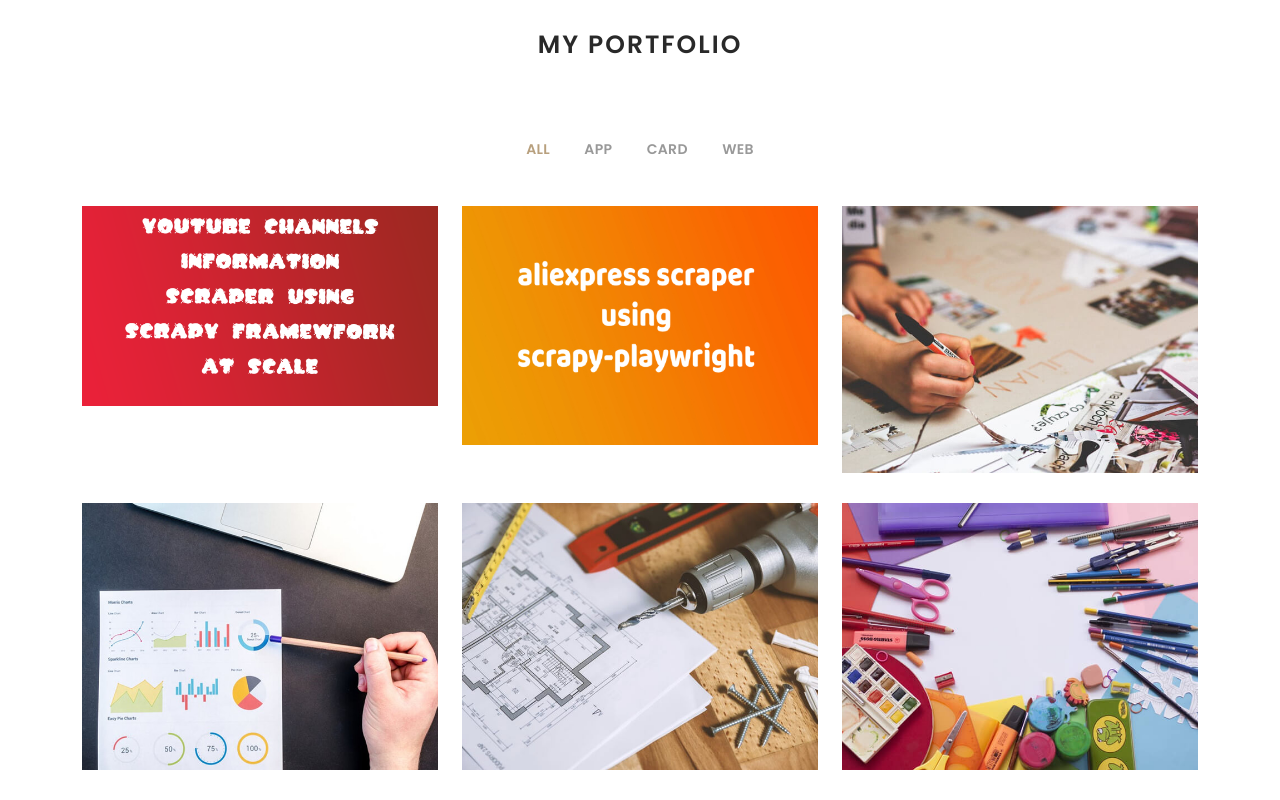
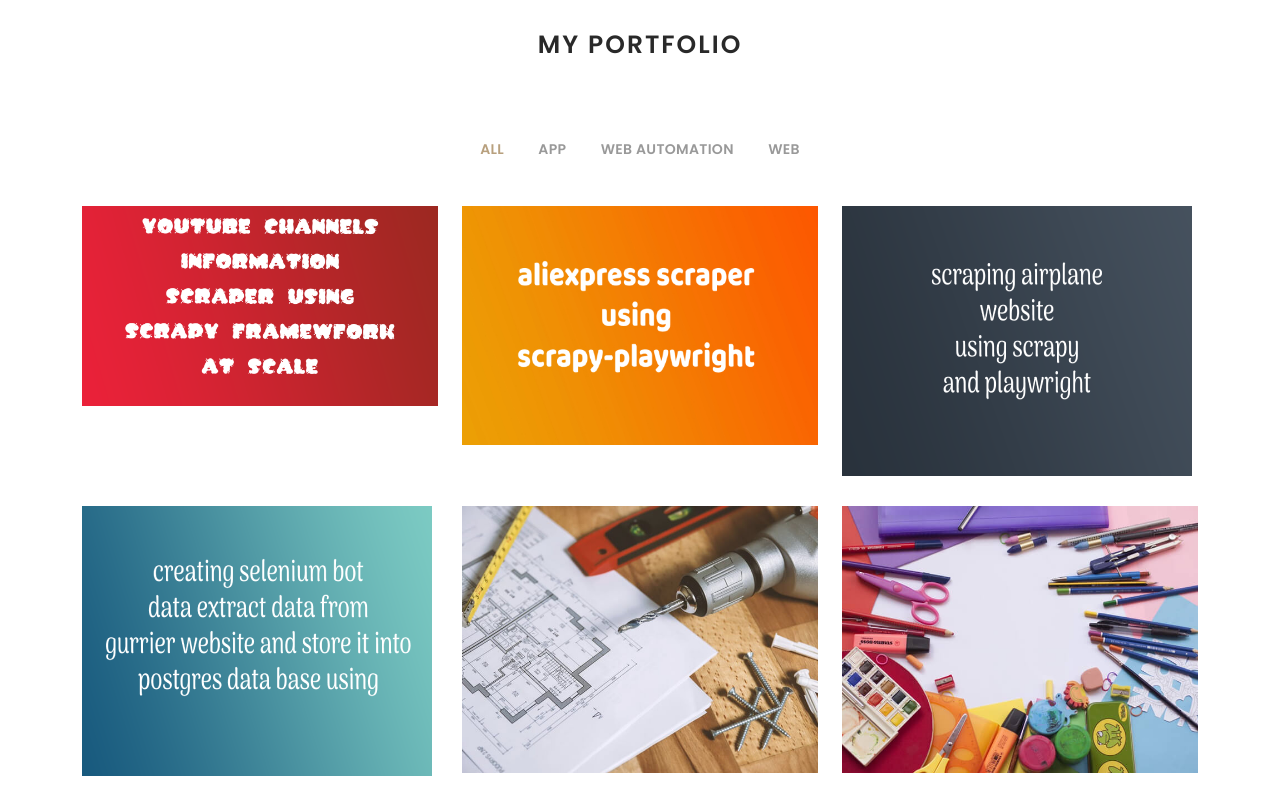
Before and after one commit to bensouiciakram/bensouiciakram.github.io, a plain HTML site: page index.html in a window 1280 px wide. Shown: the part 1760-2560 px from the top of the page. Drawn offline with nearby package versions, Linux system fonts and the light colour scheme; a web font is replaced by a local one.

Commit message:
adding project3 and 4

```diff
--- a/index.html
+++ b/index.html
@@ -205,7 +205,7 @@
                         <ul id="portfolio-flters">
                             <li data-filter="*" class="filter-active">All</li>
                             <li data-filter=".filter-app">App</li>
-                            <li data-filter=".filter-card">Card</li>
+                            <li data-filter=".filter-card">Web Automation</li>
                             <li data-filter=".filter-web">Web</li>
                         </ul>
                     </div>
@@ -234,7 +234,7 @@
                     </div>
 
                     <div class="col-lg-4 col-md-6 portfolio-item filter-app">
-                        <img src="assets/img/portfolio/portfolio-3.jpg" class="img-fluid" alt="">
+                        <img src="assets/img/portfolio/portfolio-3.png" class="img-fluid" alt="">
                         <div class="portfolio-info">
                             <h4>App 2</h4>
                             <p>App</p>
@@ -244,7 +244,7 @@
                     </div>
 
                     <div class="col-lg-4 col-md-6 portfolio-item filter-card">
-                        <img src="assets/img/portfolio/portfolio-4.jpg" class="img-fluid" alt="">
+                        <img src="assets/img/portfolio/portfolio-4.png" class="img-fluid" alt="">
                         <div class="portfolio-info">
                             <h4>Card 2</h4>
                             <p>Card</p>
@@ -315,7 +315,7 @@
 
                                 <div class="journal-txt">
 
-                                    <img src="assets/img/testimonial2.png" class="img-responsive" alt="img">
+                                    <img src="assets/img/testemonial2.png" class="img-responsive" alt="img">
 
                                 </div>
 
```
Also changed, not shown: Screenshot from 2021-06-01 17-53-10.png (added), assets/img/portfolio/portfolio-3.jpg (deleted), assets/img/portfolio/portfolio-3.png (added), assets/img/portfolio/portfolio-4.jpg (deleted), assets/img/portfolio/portfolio-4.png (added), assets/img/testemonial2.png (added), assets/img/testimonial2.png (deleted).
